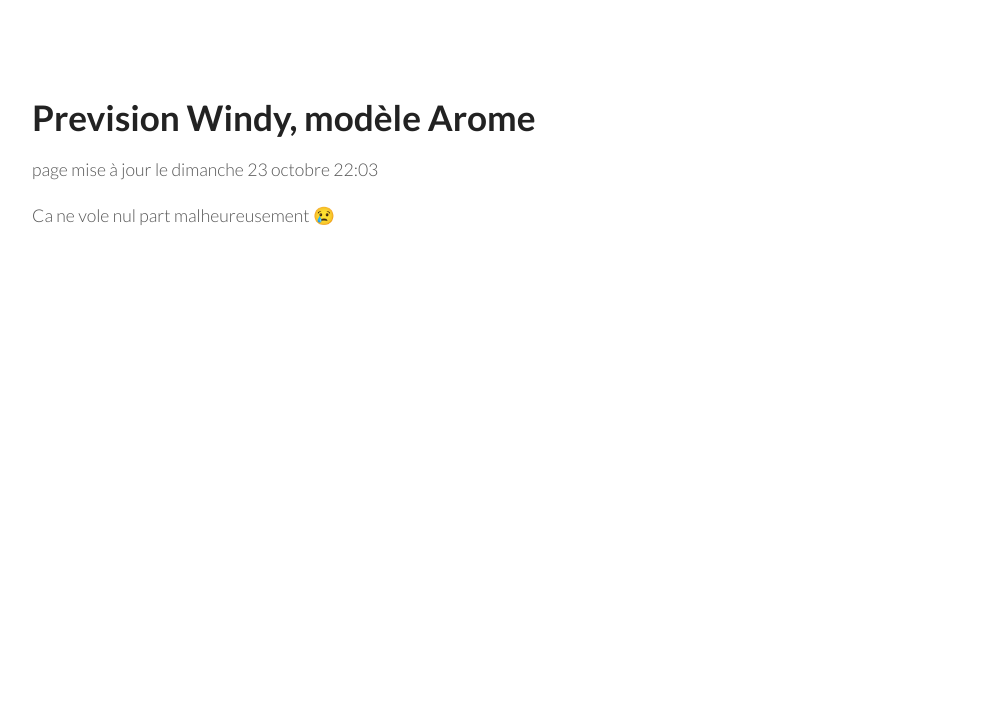
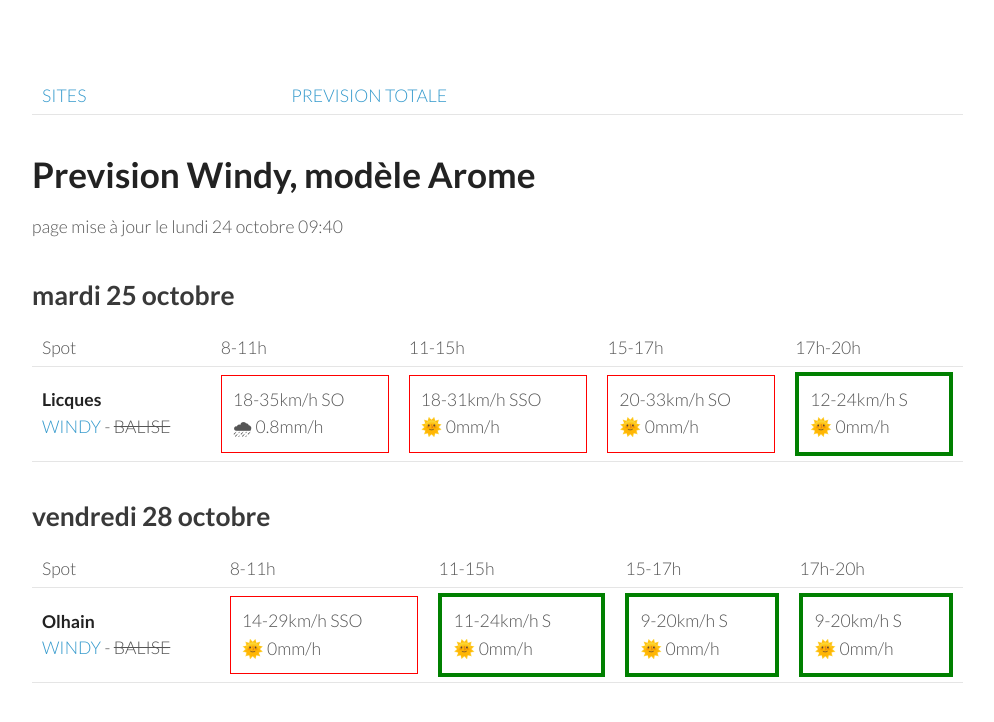
Before and after one commit to parapente-dans-le-nord/parapente-dans-le-nord.github.io, a Jekyll site: the page built from index.markdown, in a window 1280 px wide. Shown: the top 722 px of the page, without its empty margins (26-1020 px from the left). Built offline with Jekyll 4.4.1, drawn with Linux system fonts in a browser that asks for light colours; our own code applies the rules of GitHub Pages for plain Markdown files.

Commit message:
update index.markdown

```diff
--- a/index.markdown
+++ b/index.markdown
@@ -2,9 +2,63 @@
 layout: my-layout
 ---
 
+|[SITES](sites)|[PREVISION TOTALE](all)|
+{: .links}
 
 # Prevision Windy, modèle Arome
-page mise à jour le dimanche 23 octobre 22:03
+page mise à jour le lundi 24 octobre 09:40
 
 
-Ca ne vole nul part malheureusement 😢
+
+## mardi 25 octobre
+
+{::nomarkdown}
+<table>
+  <tbody>
+    <tr>
+      <td>Spot</td>
+      <td>8-11h</td>
+      <td>11-15h</td>
+      <td>15-17h</td>
+      <td>17h-20h</td>
+    </tr>
+<tr>
+        <td><strong>Licques</strong>  <br><a href="https://windy.com/50.786/1.936?50.388,1.934,8">WINDY</a> - <span class="no-balise"> BALISE </span> </td>
+
+            <td><div class="not-flyable"><p>18-35km/h SO</p><p>🌧 0.8mm/h</p></div></td>
+            <td><div class="not-flyable"><p>18-31km/h SSO</p><p>🌞 0mm/h</p></div></td>
+            <td><div class="not-flyable"><p>20-33km/h SO</p><p>🌞 0mm/h</p></div></td>
+            <td><div class="flyable"><p>12-24km/h S</p><p>🌞 0mm/h</p></div></td>
+
+
+    </tr>
+
+</tbody>
+</table>
+{:/}
+## vendredi 28 octobre
+
+{::nomarkdown}
+<table>
+  <tbody>
+    <tr>
+      <td>Spot</td>
+      <td>8-11h</td>
+      <td>11-15h</td>
+      <td>15-17h</td>
+      <td>17h-20h</td>
+    </tr>
+<tr>
+        <td><strong>Olhain</strong>  <br><a href="https://windy.com/50.434/2.586?50.031,2.587,8,m:e3eagft">WINDY</a> - <span class="no-balise"> BALISE </span> </td>
+
+            <td><div class="not-flyable"><p>14-29km/h SSO</p><p>🌞 0mm/h</p></div></td>
+            <td><div class="flyable"><p>11-24km/h S</p><p>🌞 0mm/h</p></div></td>
+            <td><div class="flyable"><p>9-20km/h S</p><p>🌞 0mm/h</p></div></td>
+            <td><div class="flyable"><p>9-20km/h S</p><p>🌞 0mm/h</p></div></td>
+
+
+    </tr>
+
+</tbody>
+</table>
+{:/}
```
